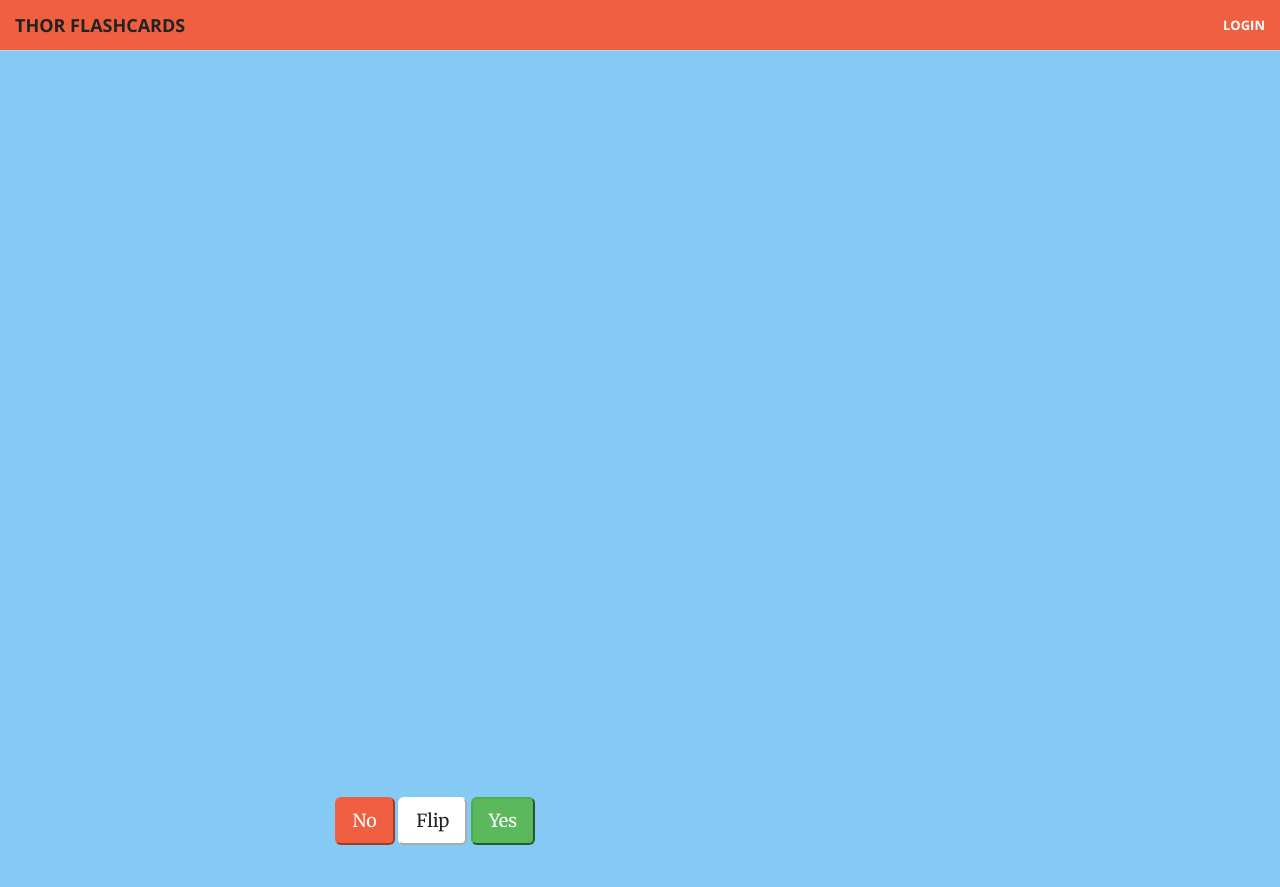
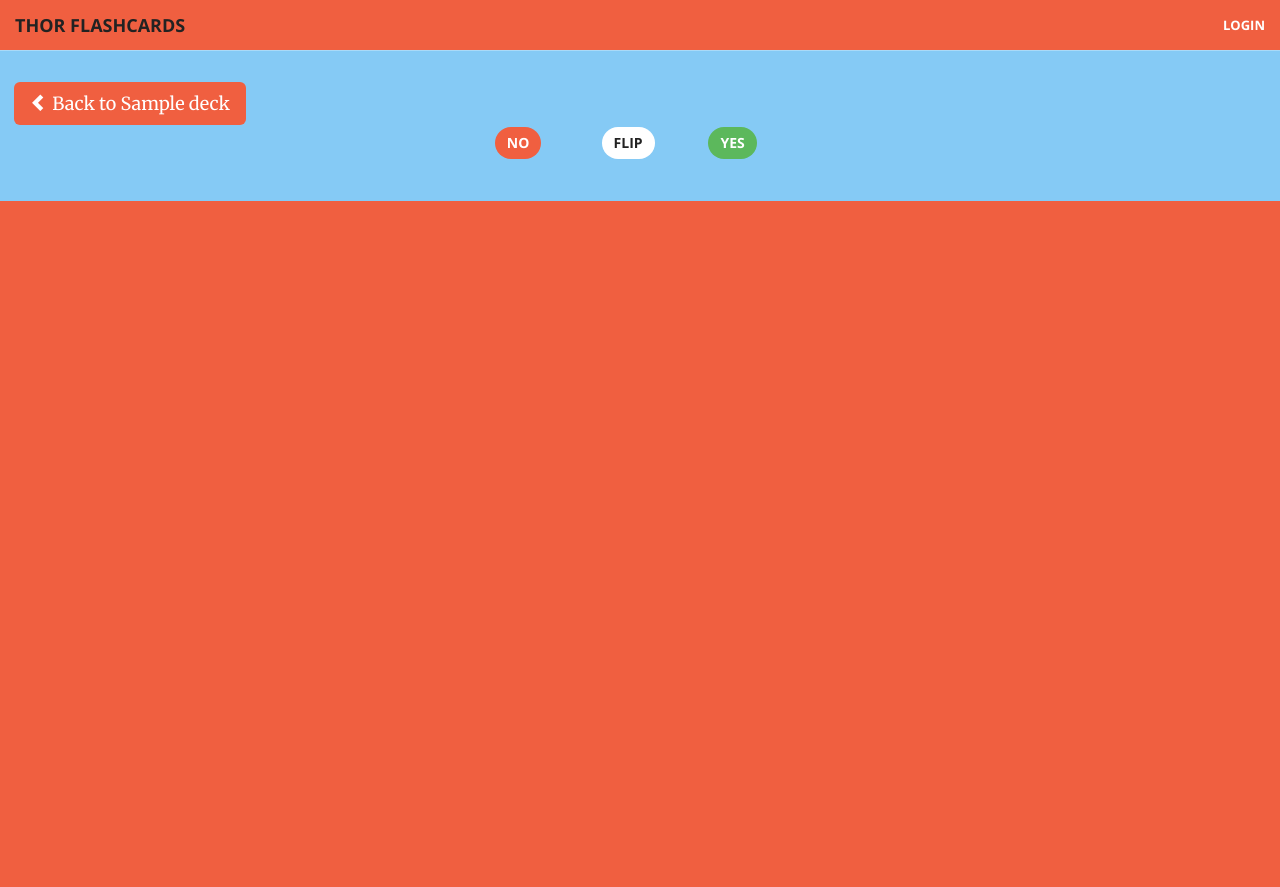
Before and after one commit to aruchames/ThorFlashCards, a Django app: template thor_web/templates/deck_app/deckview.html in a window 1280 px wide. After the commit the page ends 201 px from the top, so only its background shows below. Run offline with Django 3.2, Linux system fonts and the light colour scheme; the template is opened without the code that fills it: most values are stand-ins (such as "Sample title", 1, 10 or a date in 2020); some libraries are stand-ins or nearby versions.

Commit message:
Update deck study view

```diff
--- a/thor_web/static/css/deckview.css
+++ b/thor_web/static/css/deckview.css
@@ -1,11 +1,24 @@
-::-webkit-scrollbar {
-    display: none;
+body {
+  overflow: hidden;
+}
+
+#BackButton {
+  margin-right: 20px;
+}
+
+.actbtn {
+  margin: 0 auto;
+  margin-top: 10px;
 }
 
 .card {
   cursor: hand;
 /*  border-style: solid;
   border-width: 1px; */
+}
+
+a:hover {
+  text-decoration: none;
 }
 
 .card.flipped{
@@ -20,11 +33,12 @@
 }
 
 .front, .back {
-  backface-visibility:hidden;
+    backface-visibility:hidden;
 }
 
 .card .front {
   z-index: 2;
+
   /* for firefox 31 */
   transform: rotateY(0deg);
 }
--- a/thor_web/static/shared/css/deckapp.css
+++ b/thor_web/static/shared/css/deckapp.css
@@ -5,7 +5,6 @@ html,body {
 }
 
 .content{
-    height:auto !important;
     margin: 0 auto -45px;
     min-height: 100%;
 }
--- a/thor_web/static/shared/js/deckview.js
+++ b/thor_web/static/shared/js/deckview.js
@@ -25,9 +25,9 @@ $(document).on('click','.card',  thorFCflip);
 $(document).on('swiperight','.card', thorFCswipeRight);
 $(document).on('swipeleft','.card', thorFCswipeLeft);
 $(document).on('unload', storeDeckState);
-$('#leftArrow').on('click', thorFCswipeLeft);
-$('#rightArrow').on('click', thorFCswipeRight);
-$(document).on('click', '#flipButton', thorFCflip);
+$('#MissedButton').on('click', thorFCswipeLeft);
+$('#KnowButton').on('click', thorFCswipeRight);
+$(document).on('click', '#FlipButton', thorFCflip);
 /*****************************************************************************/
 // Build initial frequency generator and grab cards from server.
 /*****************************************************************************/
--- a/thor_web/templates/deck_app/deckview.html
+++ b/thor_web/templates/deck_app/deckview.html
@@ -8,17 +8,36 @@
 <div class="content">
   <div class="container deckholder">
     <div class="row fluid">
+      <div class="col-md-12">
+
+        <a id="BackButton" class="btn-lg btn-primary"
+            href="{% url 'deck_cards' deck.pk %} ">
+          <span class="glyphicon glyphicon-chevron-left"></span>
+          Back to {{deck.deck_name}}
+        </a>
+      </div>
 
       <div class="col-md-6 col-md-offset-3">
-        <div id="ContentCardView" class="content">
+        <div class="row">
+          <div class="col-md-12">
+            <div id="ContentCardView"></div>
+          </div>
+
+          <div class="col-xs-2 col-sm-offset-3">
+            <button id="MissedButton" class="btn btn-primary actbtn">No</button>
+          </div>
+
+          <div class="col-xs-2">
+            <button id="FlipButton" class="btn btn-default actbtn">Flip</button>
+          </div>
+
+          <div id="KnowButton" class="col-xs-2">
+            <button id="KnowButton" class="btn btn-success actbtn">Yes</button>
+          </div>
         </div>
 
-        <div id="CardMeta">
-          <button class="btn-lg btn-primary">No</button>
-          <button class="btn-lg btn-default">Flip</button>
-          <button class="btn-lg btn-success">Yes</button>
-        </div>
       </div>
+
     </div>
   </div>
 </div>
```
